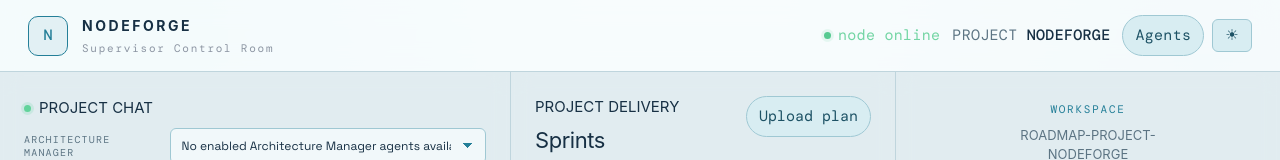
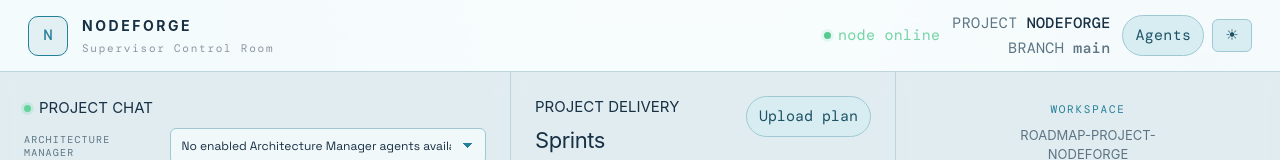
Before and after one commit to tienlavan77/nodeforge, a Next.js app in the folder ui/nextjs/: page / in a window 1280 px wide. Shown: the top 160 px of the page. Built offline with nearby package versions, Linux system fonts and the light colour scheme; no server answers.

Commit message:
Show active git branch in project header

```diff
--- a/ui/nextjs/components/NodeForgeHeader.jsx
+++ b/ui/nextjs/components/NodeForgeHeader.jsx
@@ -4,7 +4,7 @@
 import { ThemeToggle } from "./ThemeToggle.jsx";
 
 // Top navigation header with branding and actions.
-export function NodeForgeHeader({ title, subtitle, status, project = "NODEFORGE", actions = null, className = "" }) {
+export function NodeForgeHeader({ title, subtitle, status, project = "NODEFORGE", branch = "main", actions = null, className = "" }) {
   return (
     <header className={`topbar ${className}`.trim()}>
       <div className="brand">
@@ -17,7 +17,10 @@ export function NodeForgeHeader({ title, subtitle, status, project = "NODEFORGE"
 
       <div className="topbar-meta">
         {status && <span className="node-status">{status}</span>}
-        <span className="project-label">PROJECT <strong>{project}</strong></span>
+        <div className="project-meta" style={{ display: "flex", flexDirection: "column", alignItems: "flex-end", gap: "0.2rem" }}>
+          <span className="project-label">PROJECT <strong>{project}</strong></span>
+          <span className="branch-label">BRANCH <strong>{branch}</strong></span>
+        </div>
         <div className="topbar-actions">
           {actions}
           <ThemeToggle />
```
